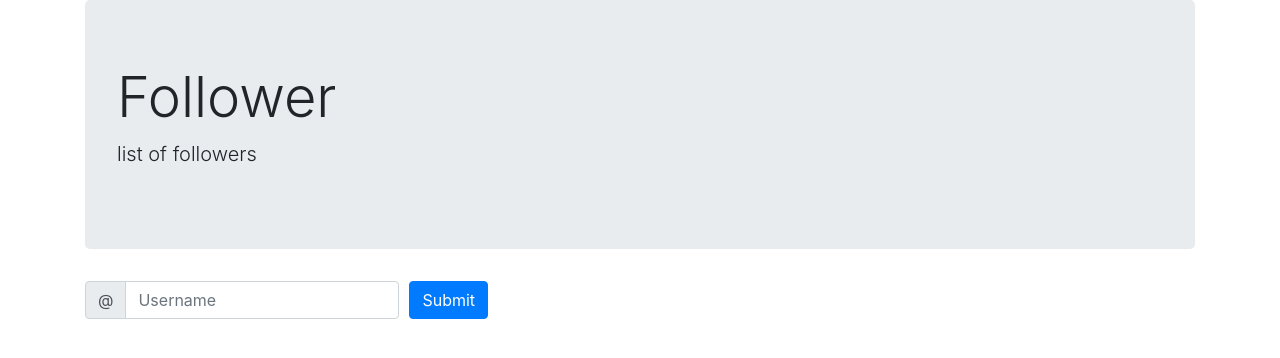
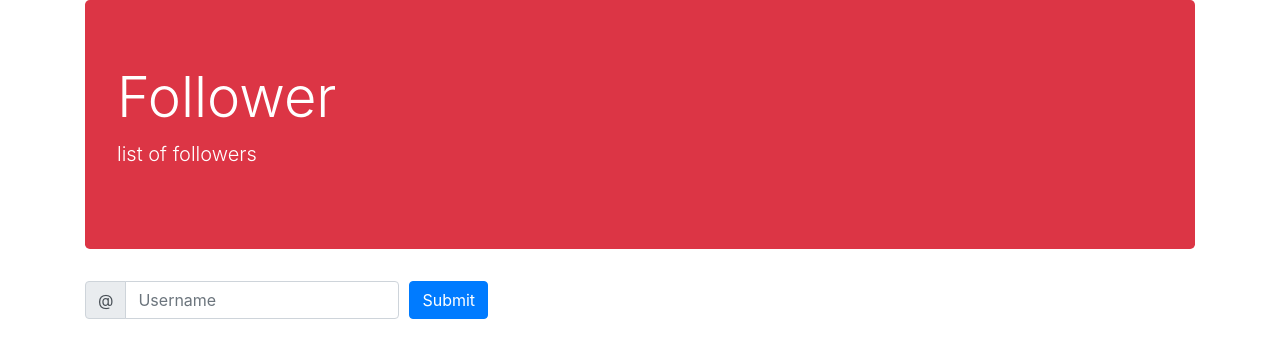
Before and after one commit to tomoyan/blockchain-tools, a Flask app: page /follower in a window 1280 px wide. Shown: the part 56-414 px from the top of the page. Run offline with Flask 2, Linux system fonts and the light colour scheme; some libraries are stand-ins or nearby versions.

Commit message:
change jumbotron colors

```diff
--- a/templates/follower.html
+++ b/templates/follower.html
@@ -42,7 +42,7 @@
                 </div>
             </nav>
 
-            <div class="jumbotron">
+            <div class="jumbotron bg-danger text-white">
                 <h1 class="display-4">Follower</h1>
                 <p class="lead">list of followers</p>
             </div>
--- a/templates/follower_list.html
+++ b/templates/follower_list.html
@@ -42,7 +42,7 @@
                 </div>
             </nav>
 
-            <div class="jumbotron">
+            <div class="jumbotron bg-danger text-white">
                 <h1 class="display-4">Follower</h1>
                 {% if username %}
                 <p class="lead">{{ username }}'s followers</p>
--- a/templates/following.html
+++ b/templates/following.html
@@ -48,7 +48,7 @@
                 </div>
             </nav>
 
-            <div class="jumbotron">
+            <div class="jumbotron bg-danger text-white">
                 <h1 class="display-4">Following</h1>
                 <p class="lead">list of following users</p>
             </div>
--- a/templates/following_list.html
+++ b/templates/following_list.html
@@ -42,7 +42,7 @@
                 </div>
             </nav>
 
-            <div class="jumbotron">
+            <div class="jumbotron bg-danger text-white">
                 <h1 class="display-4">Following</h1>
                 {% if username %}
                 <p class="lead">{{ username }}'s following users</p>
```
